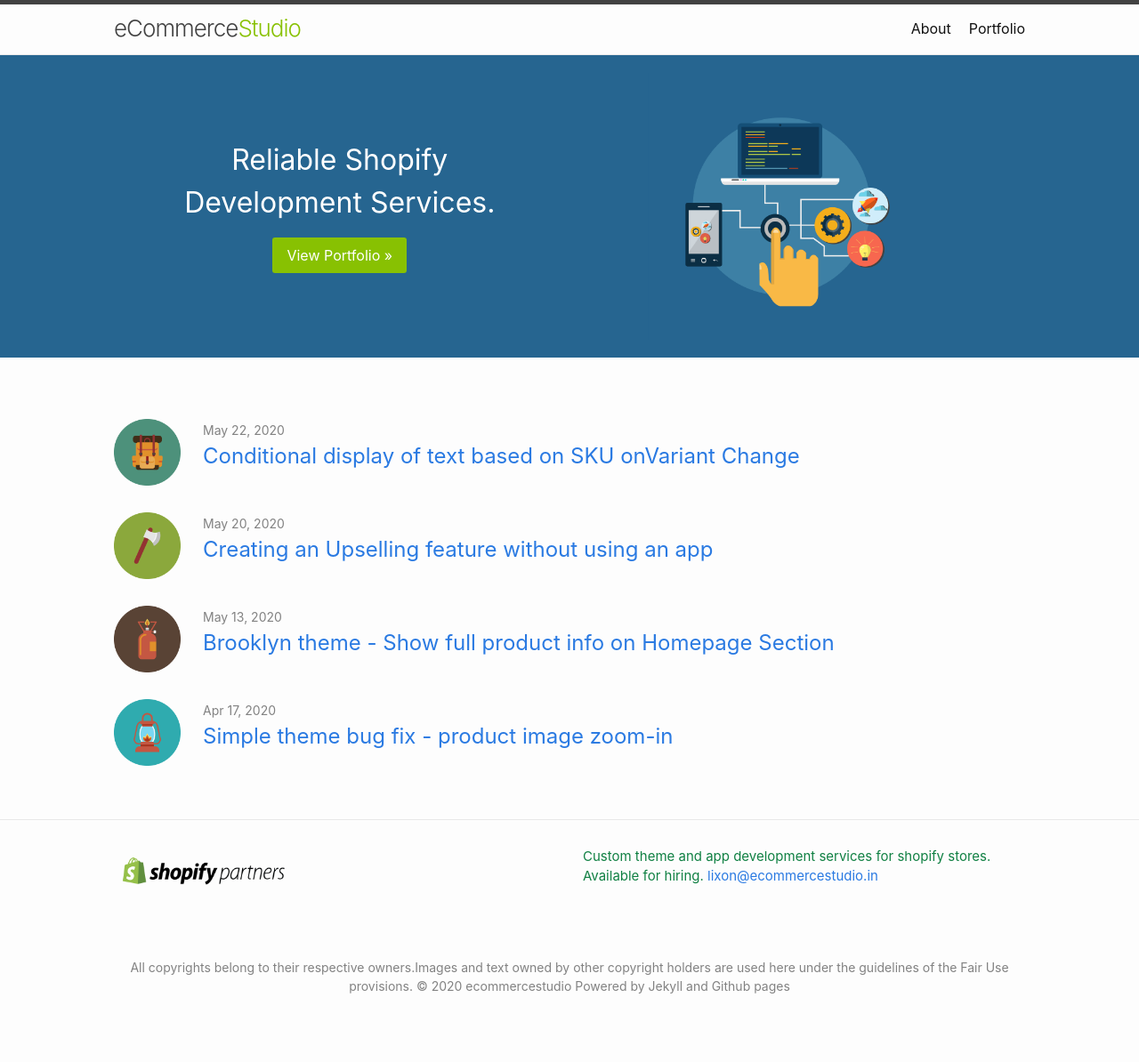
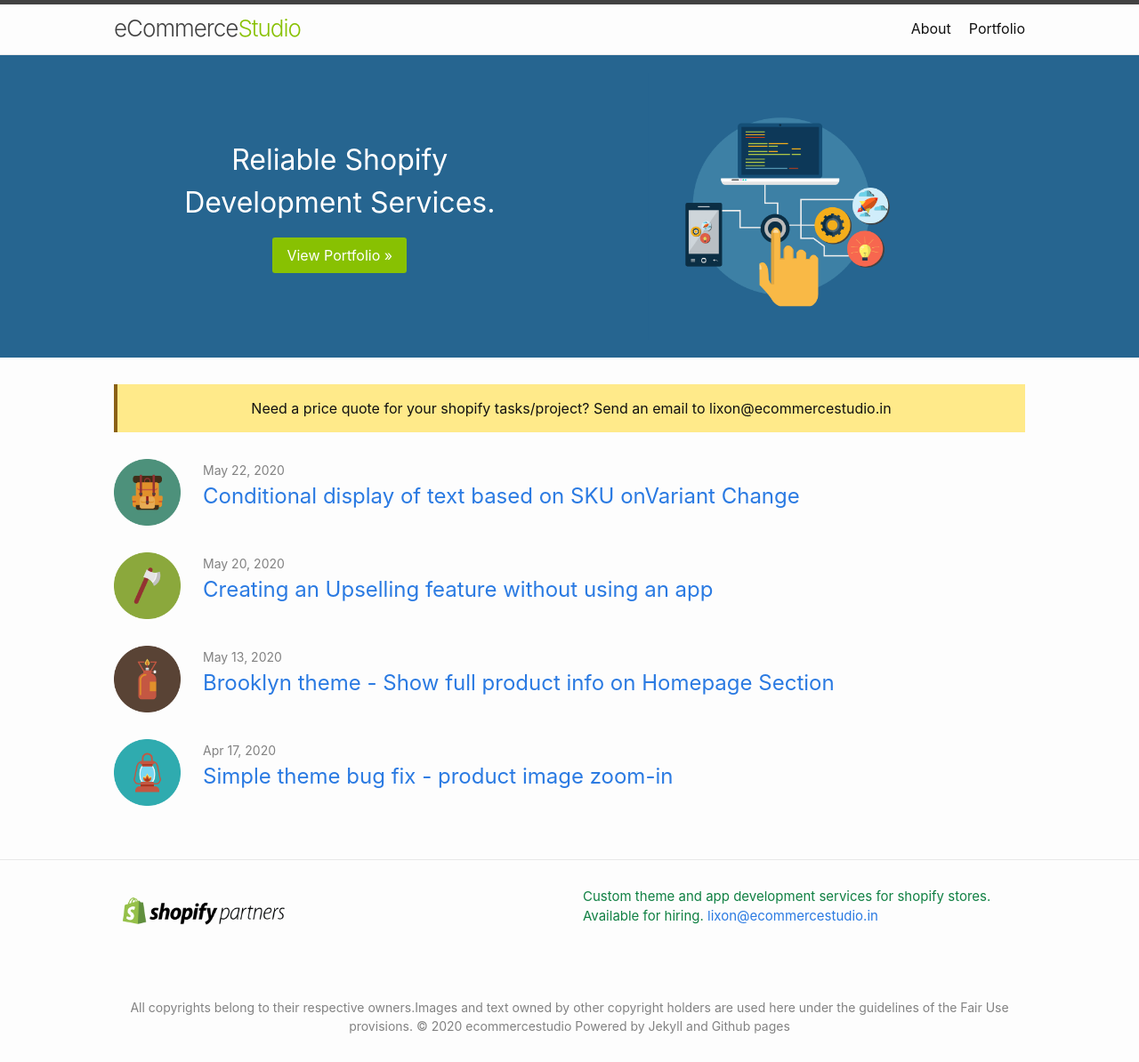
Before and after one commit to lixonic/ecommercestudio, a Jekyll site: the page built from index.markdown, in a window 1280 px wide. Shown: the whole page at 89% size. Built offline with Jekyll 4.4.1, drawn with Linux system fonts in a browser that asks for light colours; before the commit the page ends 1149 px from its top, so only the background shows below that.

Commit message:
page fix

```diff
--- a/_layouts/home.html
+++ b/_layouts/home.html
@@ -21,8 +21,11 @@
     {%- if page.list_title -%}
       <h2 class="post-list-heading">{{ page.list_title }}</h2>
       {%else%}
-       <p>&nbsp;</p>
+
     {%- endif -%}
+  <div class="alert no-margin-top">
+    Need a price quote for your shopify tasks/project? Send an email to lixon@ecommercestudio.in
+  </div>
     <ul class="post-list">
       {%- assign date_format = site.minima.date_format | default: "%b %-d, %Y" -%}
       {%- for post in posts -%}
--- a/assets/css/style.scss
+++ b/assets/css/style.scss
@@ -100,6 +100,7 @@
   .green{
     color: #108043;
   }
+
   .message{
     background-color: #E3F1DF;
     padding: 15px;
@@ -165,3 +166,6 @@
     }
 
   }
+  .no-margin-top{
+    margin-top: 0;
+  }
```
